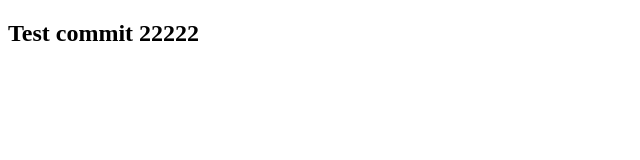
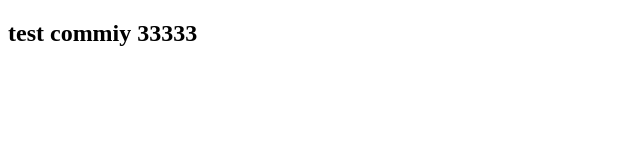
Before and after one commit to nghiaquangdg/shopee, a plain HTML site: page index.html in a window 1280 px wide. Shown: the full height of the page, 0-640 px from the left. Drawn offline with Linux system fonts and the light colour scheme.

Commit message:
test commit

```diff
--- a/index.html
+++ b/index.html
@@ -9,6 +9,6 @@
     <link rel="stylesheet" href="./assets/css/main.css">
 </head>
 <body>
-    <h2>Test commit 22222</h2>
+    <h2>test commiy 33333</h2>
 </body>
 </html>
```
